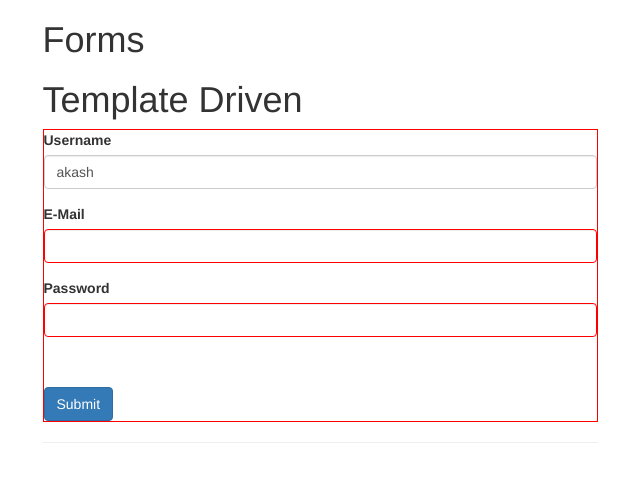
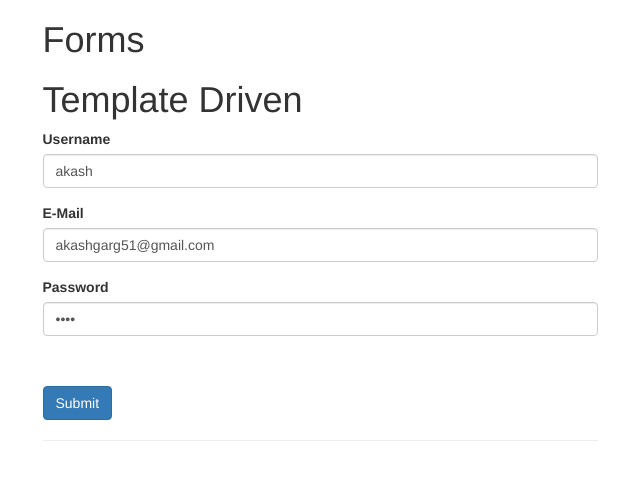
Before and after one commit to akashgarg51/angular-forms, an Angular app: page / in a window 1280 px wide. Shown: the top 482 px of the page, without its empty margins (320-960 px from the left). Built offline with nearby package versions, Linux system fonts and the light colour scheme.

Commit message:
Make grouping using extra directive
Change-Id: Iba8fe5329b2e2999e83e6051955bb2bd0c84ecc5
Signed-off-by: Akash Garg <akash.garg@sap.com>

```diff
--- a/src/app/template-driven/template-driven.component.html
+++ b/src/app/template-driven/template-driven.component.html
@@ -1,6 +1,6 @@
 <h1>Template Driven</h1>
 <form (ngSubmit)="onSubmit(f)" #f="ngForm">
-  <div>
+  <div ngModelGroup="userData">
     <div class="form-group">
       <label for="username">Username</label>
       <input type="text"
--- a/src/app/template-driven/template-driven.component.ts
+++ b/src/app/template-driven/template-driven.component.ts
@@ -13,11 +13,11 @@ import { NgForm } from "@angular/forms"
 export class TemplateDrivenComponent {
         user = {
            username: 'akash',
-           email: '',
-           password: ''
+           email: 'akashgarg51@gmail.com',
+           password: '1234'
         };
 
         onSubmit(form: NgForm) {
-           console.log(this.user);
+           console.log(form.value);
         };
 }
```
